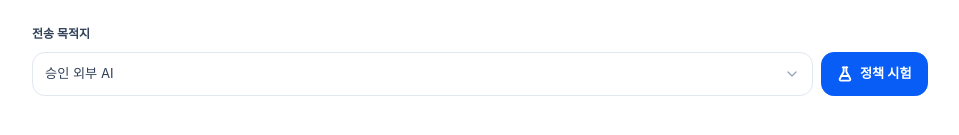
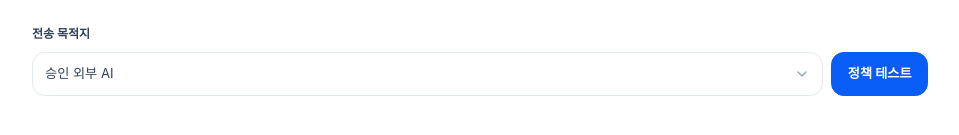
Before and after one commit to office-c2lab/Onadm_AI_Front, a React (Vite) app: page /admin/control/internal/classification in a window 1280 px wide. Shown: the part 1840-1975 px from the top of the page, without its empty margins (290-1249 px from the left). Built offline with nearby package versions, Linux system fonts and the light colour scheme.

Commit message:
feat : 버튼 문구 수정

```diff
--- a/src/pages/admin/control/internal/classification/ClassificationPage.jsx
+++ b/src/pages/admin/control/internal/classification/ClassificationPage.jsx
@@ -310,8 +310,7 @@ function Simulator({ matrix }) {
               className="min-w-0 flex-1 [&>button]:h-[var(--app-control-lg)] [&>button]:min-h-0 [&>button]:rounded-[var(--app-radius-lg)] [&>button]:font-semibold"
             />
             <AppButton onClick={runTest} className="h-[var(--app-control-lg)] shrink-0 px-4">
-              <FlaskConical className="h-4 w-4" />
-              정책 시험
+              정책 테스트
             </AppButton>
           </div>
         </div>
```
